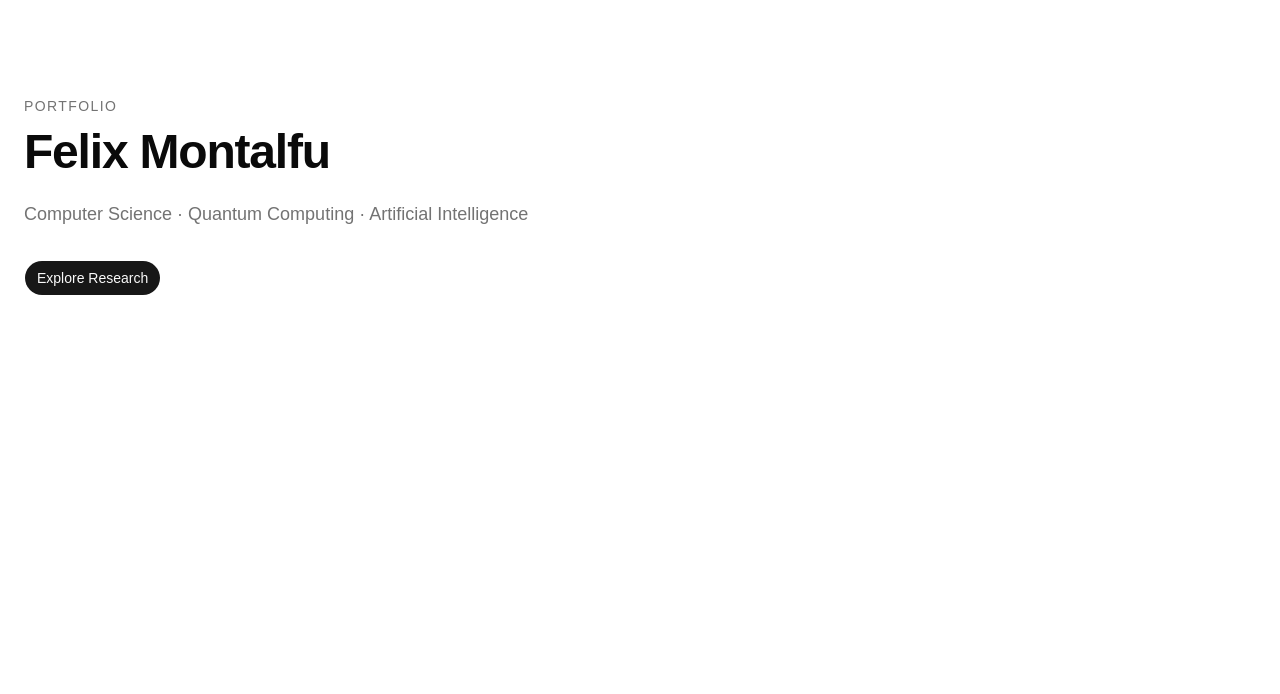
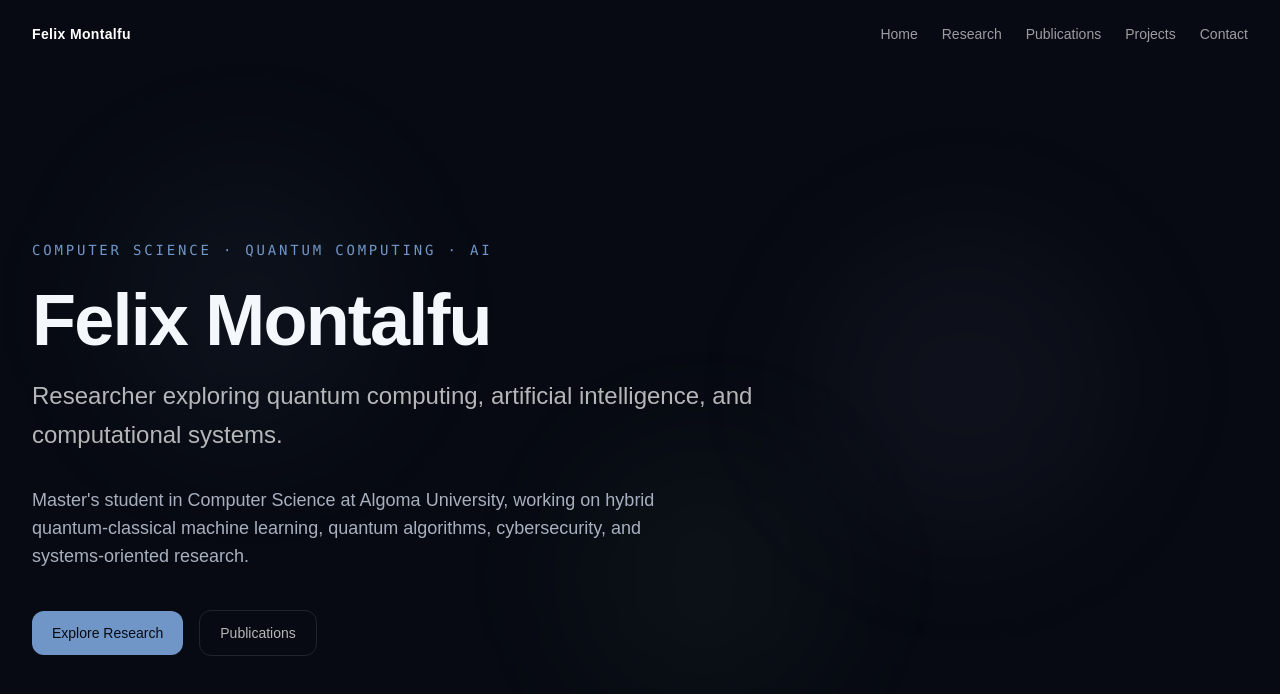
Before and after one commit to AFOEK/AFOEK.github.io, a React (Vite) app: page / in a window 1280 px wide. Shown: the top 694 px of the page. Built offline with nearby package versions, Linux system fonts and the light colour scheme.

Commit message:
Adding home, navbar, and footer

```diff
--- a/package.json
+++ b/package.json
@@ -18,6 +18,7 @@
     "lucide-react": "^1.41.0",
     "react": "^19.2.8",
     "react-dom": "^19.2.8",
+    "react-icons": "^5.7.0",
     "react-router-dom": "^7.18.3",
     "shadcn": "^4.21.0",
     "tailwindcss": "^4.3.3",
--- a/src/App.jsx
+++ b/src/App.jsx
@@ -1,16 +1,7 @@
-import { Button } from "@/components/ui/button";
+import Home from "@/pages/Home";
 
 function App() {
-  return (
-    <main className="min-h-screen bg-background text-foreground">
-      <div className="mx-auto max-w-7xl px-6 py-24">
-        <p className="mb-3 text-sm font-medium uppercase tracking-widest text-muted-foreground">Portfolio</p>
-        <h1 className="text-5xl font-semibold tracking-tight">Felix Montalfu</h1>
-        <p className="mt-6 max-w-2xl text-lg text-muted-foreground">Computer Science · Quantum Computing · Artificial Intelligence</p>
-        <Button className="mt-8">Explore Research</Button>
-      </div>
-    </main>
-  );
+  return <Home />;
 }
 
 export default App;
--- /dev/null
+++ b/src/components/layout/Footer.jsx
@@ -0,0 +1,26 @@
+import { FaGithub, FaLinkedin } from "react-icons/fa6";
+import { SiOrcid, SiGooglescholar } from "react-icons/si";
+
+const socials = [
+  { label: "GitHub", href: "https://github.com/AFOEK", icon: FaGithub },
+  { label: "LinkedIn", href: "https://www.linkedin.com/in/afoek", icon: FaLinkedin },
+  { label: "ORCID", href: "https://orcid.org/0009-0005-4784-5777", icon: SiOrcid },
+  { label: "Google Scholar", href: "https://scholar.google.ca/citations?hl=en&authuser=2&user=JyPYns0AAAAJ", icon: SiGooglescholar },
+];
+
+export default function Footer() {
+  return (
+    <footer className="border-t border-white/5">
+      <div className="mx-auto flex max-w-7xl items-center justify-between px-6 py-8 lg:px-8">
+        <p className="text-sm text-white/40">© 2026 Felix Montalfu</p>
+        <div className="flex items-center gap-5">
+          {socials.map(({ label, href, icon: Icon }) => (
+            <a key={label} href={href} target="_blank" rel="noreferrer" aria-label={label} className="text-white/40 transition-colors hover:text-white">
+              <Icon className="size-5" />
+            </a>
+          ))}
+        </div>
+      </div>
+    </footer>
+  );
+}
--- /dev/null
+++ b/src/components/layout/Navbar.jsx
@@ -0,0 +1,22 @@
+const links = [
+    { label: "Home", href: "/#home" },
+    { label: "Research", href: "/#research" },
+    { label: "Publications", href: "/#publications" },
+    { label: "Projects", href: "/#projects" },
+    { label: "Contact", href: "/#contact" },
+];
+
+export default function Navbar() {
+  return (
+    <nav className="absolute inset-x-0 top-0 z-50 bg-transparent">
+      <div className="mx-auto flex max-w-7xl items-center justify-between px-6 py-6 lg:px-8">
+        <a href="/#home" className="text-sm font-semibold tracking-wide text-white">Felix Montalfu</a>
+        <div className="flex items-center gap-6">
+          {links.map((link) => (
+            <a key={link.href} href={link.href} className="text-sm text-white/60 transition-colors hover:text-white">{link.label}</a>
+          ))}
+        </div>
+      </div>
+    </nav>
+  );
+}
--- /dev/null
+++ b/src/components/portfolio/Hero.jsx
@@ -0,0 +1,41 @@
+export default function Hero() {
+  return (
+    <section id="home" className="relative flex min-h-screen items-center overflow-hidden pt-24">
+      <div className="pointer-events-none absolute inset-0">
+        <div className="absolute left-[8%] top-[20%] h-72 w-72 rounded-full bg-quantum-blue/5 blur-3xl" />
+        <div className="absolute right-[12%] top-[28%] h-80 w-80 rounded-full bg-quantum-violet/5 blur-3xl" />
+        <div className="absolute bottom-[12%] left-[45%] h-64 w-64 rounded-full bg-quantum-green/5 blur-3xl" />
+      </div>
+
+      <div className="relative mx-auto w-full max-w-7xl px-6 lg:px-8">
+        <div className="max-w-4xl">
+          <p className="mb-6 font-mono text-sm tracking-[0.2em] text-quantum-blue">
+            COMPUTER SCIENCE · QUANTUM COMPUTING · AI
+          </p>
+
+          <h1 className="text-5xl font-semibold tracking-tight text-foreground sm:text-6xl lg:text-7xl">
+            Felix Montalfu
+          </h1>
+
+          <h2 className="mt-5 max-w-3xl text-xl font-normal leading-relaxed text-white/70 sm:text-2xl">
+            Researcher exploring quantum computing, artificial intelligence, and computational systems.
+          </h2>
+
+          <p className="mt-8 max-w-2xl text-base leading-7 text-muted-foreground sm:text-lg">
+            Master&apos;s student in Computer Science at Algoma University, working on hybrid quantum-classical machine learning, quantum algorithms, cybersecurity, and systems-oriented research.
+          </p>
+
+          <div className="mt-10 flex flex-wrap items-center gap-4">
+            <a href="/#research" className="rounded-lg bg-quantum-blue px-5 py-3 text-sm font-medium text-background transition-opacity hover:opacity-90">
+              Explore Research
+            </a>
+
+            <a href="/#publications" className="rounded-lg border border-white/10 px-5 py-3 text-sm font-medium text-white/70 transition-colors hover:border-white/20 hover:text-white">
+              Publications
+            </a>
+          </div>
+        </div>
+      </div>
+    </section>
+  );
+}
--- a/src/index.css
+++ b/src/index.css
@@ -39,6 +39,12 @@
     --color-card: var(--card);
     --color-foreground: var(--foreground);
     --color-background: var(--background);
+    --color-quantum-blue: var(--quantum-blue);
+    --color-quantum-blue-dark: var(--quantum-blue-dark);
+    --color-quantum-violet: var(--quantum-violet);
+    --color-quantum-violet-dark: var(--quantum-violet-dark);
+    --color-quantum-green: var(--quantum-green);
+    --color-quantum-green-dark: var(--quantum-green-dark);
     --radius-sm: calc(var(--radius) * 0.6);
     --radius-md: calc(var(--radius) * 0.8);
     --radius-lg: var(--radius);
@@ -49,30 +55,31 @@
 }
 
 :root {
-    --background: oklch(1 0 0);
-    --foreground: oklch(0.145 0 0);
-    --card: oklch(1 0 0);
-    --card-foreground: oklch(0.145 0 0);
-    --popover: oklch(1 0 0);
-    --popover-foreground: oklch(0.145 0 0);
-    --primary: oklch(0.205 0 0);
-    --primary-foreground: oklch(0.985 0 0);
-    --secondary: oklch(0.97 0 0);
-    --secondary-foreground: oklch(0.205 0 0);
-    --muted: oklch(0.97 0 0);
-    --muted-foreground: oklch(0.556 0 0);
-    --accent: oklch(0.97 0 0);
-    --accent-foreground: oklch(0.205 0 0);
+  color-scheme: dark;
+    --background: #070A12;
+    --foreground: #F4F7FB;
+    --card: #0D1220;
+    --card-foreground: #F4F7FB;
+    --popover: #0D1220;
+    --popover-foreground: #F4F7FB;
+    --primary: #7096C8;
+    --primary-foreground: #070A12;
+    --secondary: #604F88;
+    --secondary-foreground: #F4F7FB;
+    --muted: #11182B;
+    --muted-foreground: #A8B0BF;
+    --accent: #456F5F;
+    --accent-foreground: #F4F7FB;
     --destructive: oklch(0.577 0.245 27.325);
-    --border: oklch(0.922 0 0);
-    --input: oklch(0.922 0 0);
-    --ring: oklch(0.708 0 0);
+    --border: #1D2636;
+    --input: #1D2636;
+    --ring: #7096C8;
     --chart-1: oklch(0.87 0 0);
     --chart-2: oklch(0.556 0 0);
     --chart-3: oklch(0.439 0 0);
     --chart-4: oklch(0.371 0 0);
     --chart-5: oklch(0.269 0 0);
-    --radius: 0.625rem;
+    --radius: 0.75rem;
     --sidebar: oklch(0.985 0 0);
     --sidebar-foreground: oklch(0.145 0 0);
     --sidebar-primary: oklch(0.205 0 0);
@@ -81,6 +88,12 @@
     --sidebar-accent-foreground: oklch(0.205 0 0);
     --sidebar-border: oklch(0.922 0 0);
     --sidebar-ring: oklch(0.708 0 0);
+    --quantum-blue: #7096C8;
+    --quantum-blue-dark: #345C91;
+    --quantum-violet: #9A8CC2;
+    --quantum-violet-dark: #604F88;
+    --quantum-green: #7FA692;
+    --quantum-green-dark: #456F5F;
 }
 
 .dark {
--- a/src/pages/Home.jsx
+++ b/src/pages/Home.jsx
@@ -0,0 +1,19 @@
+import Navbar from "@/components/layout/Navbar";
+import Footer from "@/components/layout/Footer";
+import Hero from "@/components/portfolio/Hero";
+
+export default function Home() {
+  return (
+    <div className="min-h-screen bg-background text-foreground">
+      <Navbar />
+      <main>
+        <Hero />
+        <section id="research" className="min-h-screen"></section>
+        <section id="publications" className="min-h-screen"></section>
+        <section id="projects" className="min-h-screen"></section>
+        <section id="contact" className="min-h-screen"></section>
+      </main>
+      <Footer />
+    </div>
+  );
+}
```
Also changed, not shown: 2 other files (tests, documents, lock files or other folders).
